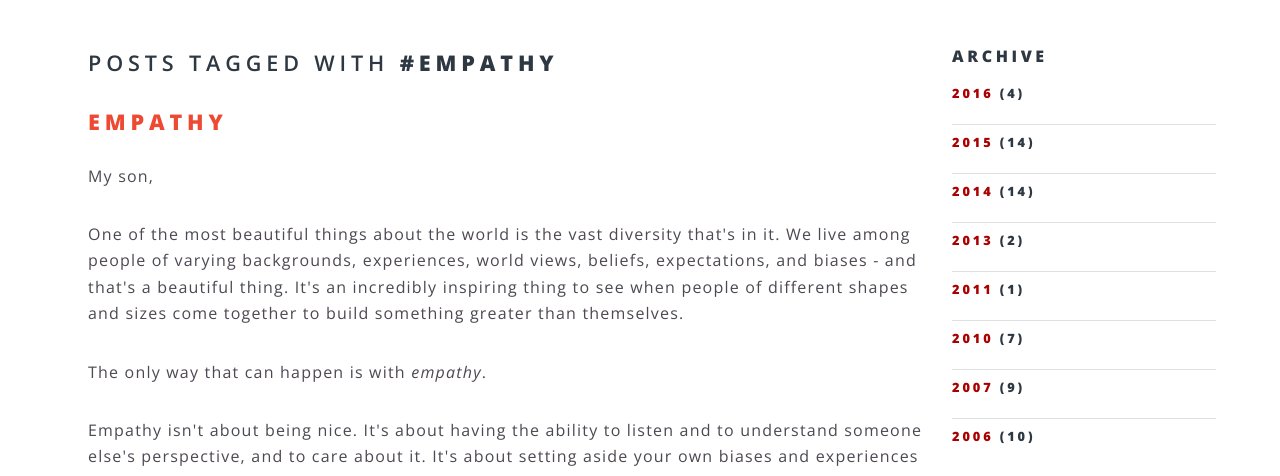
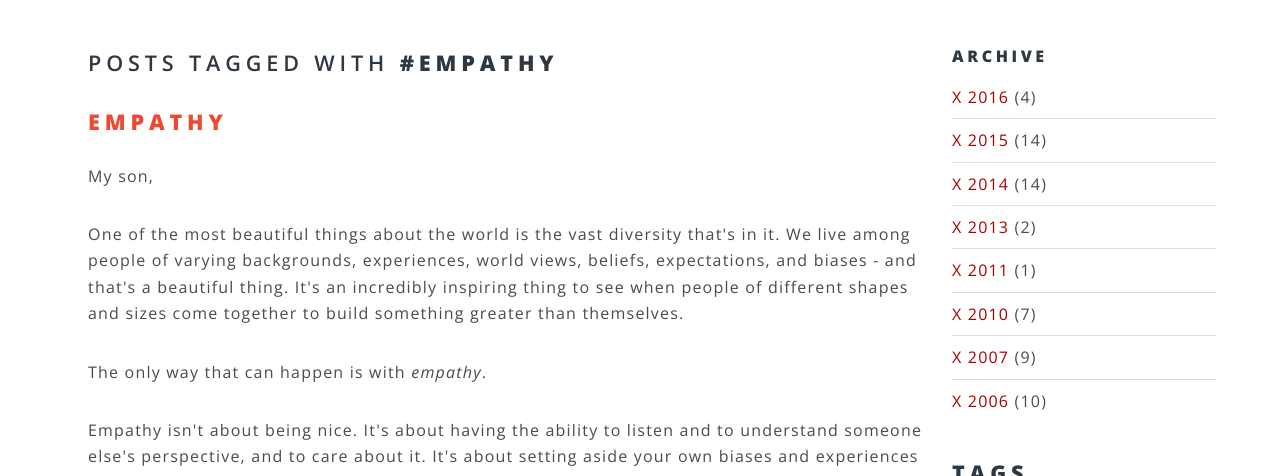
Before and after one commit to samng96/samng.me, a Jekyll site: the page built from tags/empathy.html, in a window 1280 px wide and 900 px high, cut to the strip 424-900 px from the top of the window. Built offline with Jekyll 4.4.1, drawn with Linux system fonts in a browser that asks for light colours.

Commit message:
styling on archive clicking

```diff
--- a/_includes/archive_list.html
+++ b/_includes/archive_list.html
@@ -8,7 +8,7 @@
       {% if postYear != currentYear %}
         {% if firstLoop == false %}
           <li id="archive{{currentYear}}">
-          <h5 id="archive-nav{{ currentYear }}"><a class="archive-nav" href="#archive-nav{{ currentYear }}">{{ currentYear }}</a> ({{post_count}})</h5>
+          <div id="archive-nav{{ currentYear }}"><a class="archive-nav" href="#archive-nav{{ currentYear }}">X</a> <a class="links" href="/archive/{{ currentYear }}">{{ currentYear }}</a> ({{post_count}})</div>
 
           <ul class="alt" style="display: none">
             {{ post_list }}
@@ -23,14 +23,14 @@
       {% capture post_list %}
       {{ post_list }}
       <li>
-        <h6>{{post.date | date: "%b"}} - <a href="{{ post.url }}">{{ post.title }}</a></h6>
+        {{post.date | date: "%b"}} - <a href="{{ post.url }}">{{ post.title }}</a>
       </li>
       {% assign post_count = post_count | plus: 1 %}
       {% endcapture %}
       {% assign firstLoop = false %}
     {% endfor %}
     <li id="archive{{currentYear}}">
-      <h5 id="archive-nav{{ currentYear }}"><a class="archive-nav" href="#archive-nav{{ currentYear }}">{{ currentYear }}</a> ({{post_count}})</h5>
+      <div id="archive-nav{{ currentYear }}"><a class="archive-nav" href="#archive-nav{{ currentYear }}">X</a> <a class="links" href="/archive/{{ currentYear }}">{{ currentYear }}</a> ({{post_count}})</div>
       <ul class="alt" style="display: none">
         {{ post_list }}
       </ul>
```
